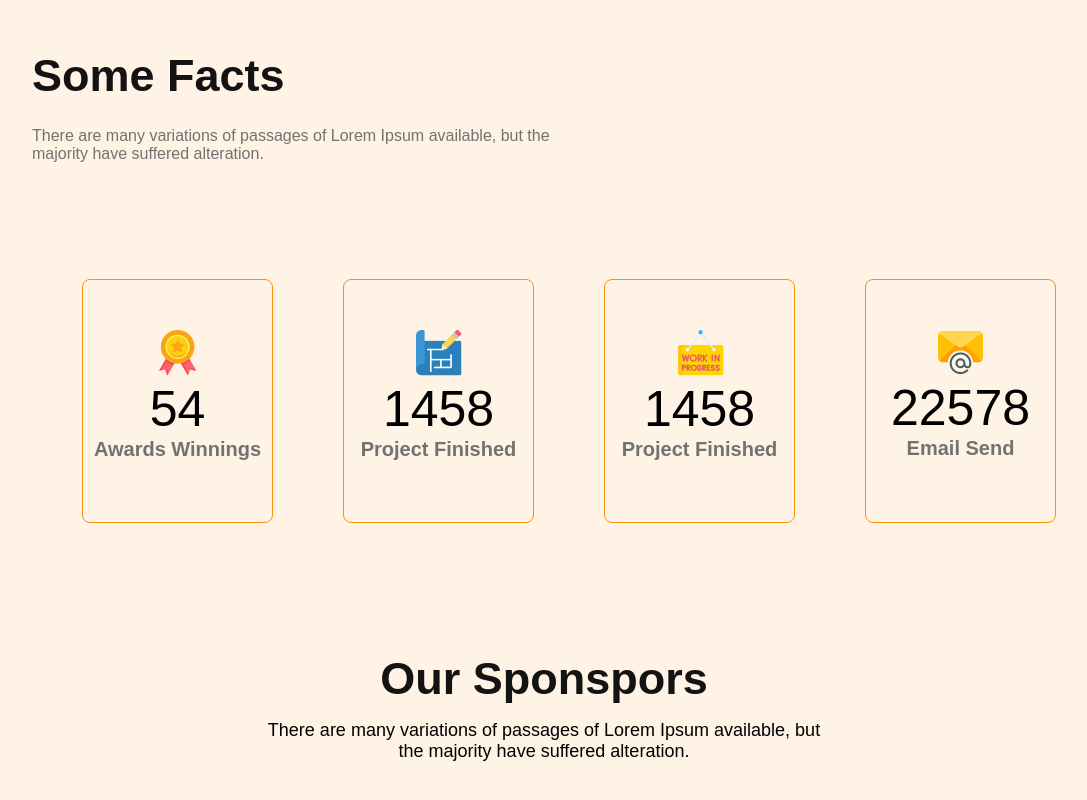
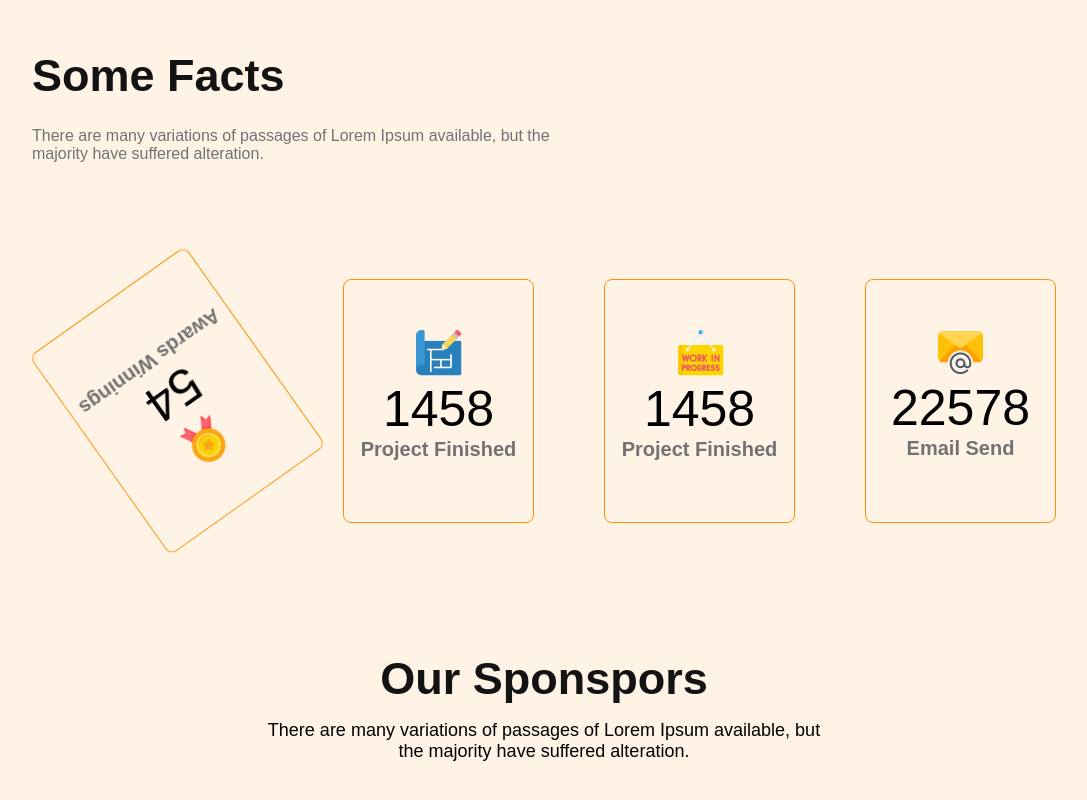
Before and after one commit to akilmolla/assinmean-architets, a plain HTML site: page index.html in a window 1280 px wide. In both pictures the pointer is over the element 273 px from the left and 3153 px from the top of the page. Shown: the part 2753-3553 px from the top of the page, without its empty margins (96-1183 px from the left). Drawn offline with Linux system fonts and the light colour scheme.

Commit message:
comple my sit

```diff
--- a/style/acrhictic.css
+++ b/style/acrhictic.css
@@ -104,11 +104,14 @@ h6{
     position: absolute;
     left:550px;
     top: 450px;
+}
+  :hover.price-contain{
+    transform: rotate(145deg);
+ }
 
-
-
+.price-contain{
+    transition: transform, 5s, height 2s, background-color 2s, transform 3s;
 }
-
 /* -----------------------------
     banner center area style
 ------------------------------ */
```
